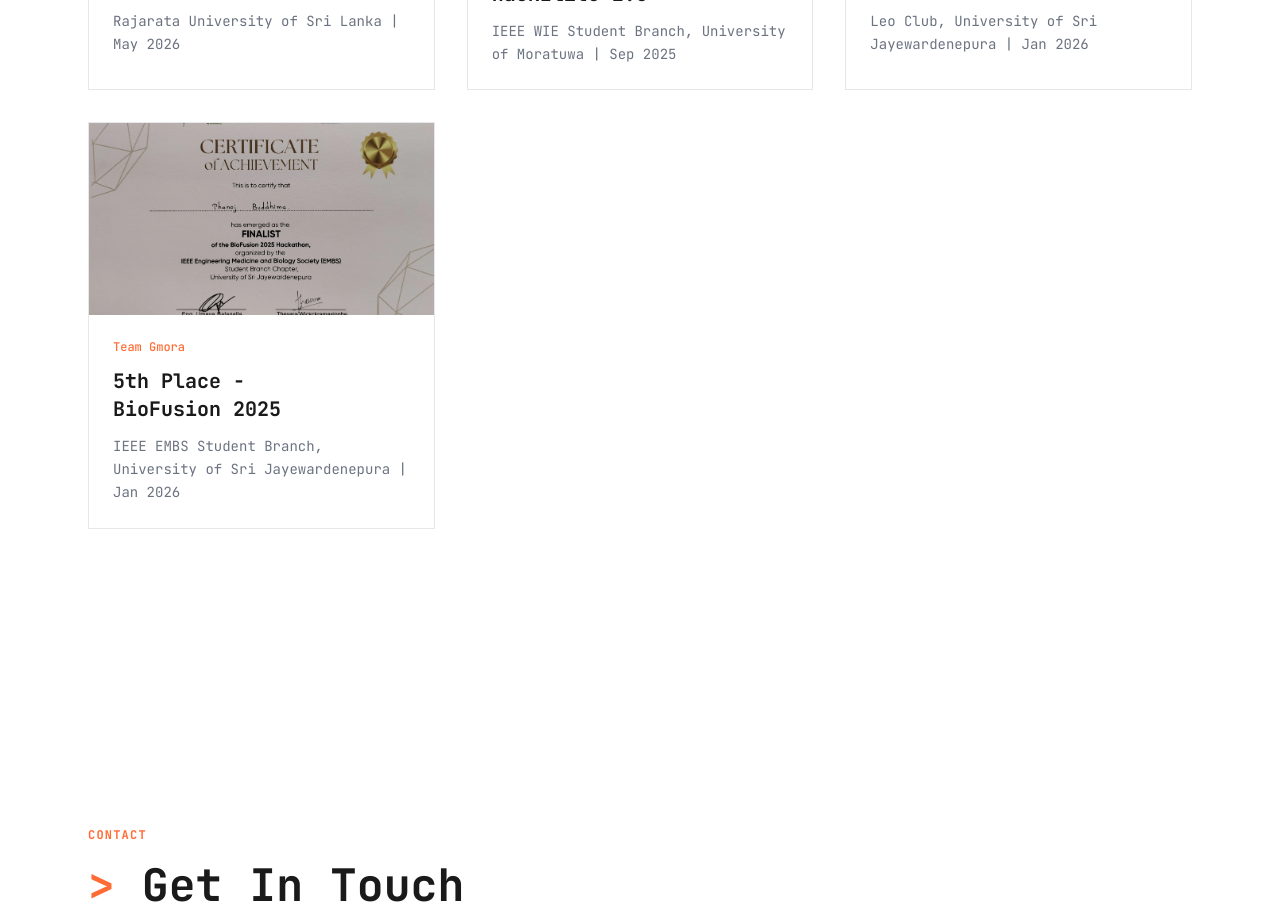
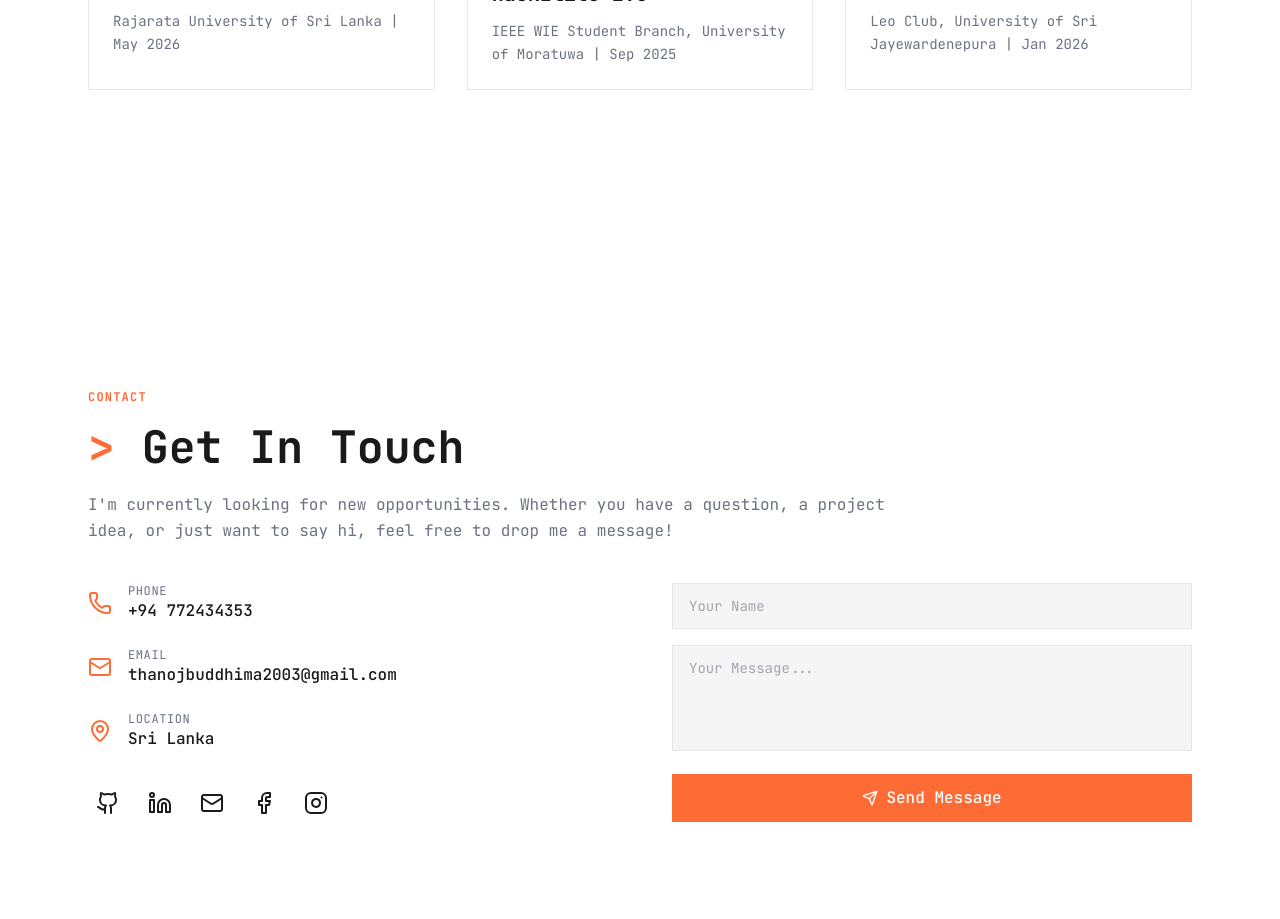
Before and after one commit to ThanojBuddhima/ThanojBuddhima.github.io, a React (Vite) app: page / in a window 1280 px wide. Shown: the part 8380-9299 px from the top of the page. Built offline with nearby package versions, Linux system fonts and the light colour scheme.

Commit message:
fix: remove BioFusion 2025 entry from achievements list

```diff
--- a/src/components/ProjectsAndAchievements.tsx
+++ b/src/components/ProjectsAndAchievements.tsx
@@ -64,15 +64,6 @@ const initialItems: ProjectItem[] = [
     shortDescription: "Leo Club, University of Sri Jayewardenepura | Jan 2026",
     githubUrl: '',
     images: ['/achievements/algoarena.webp'],
-    type: 'achievement',
-    teamName: 'Gmora',
-  },
-  {
-    id: 'biofusion',
-    name: '5th Place - BioFusion 2025',
-    shortDescription: "IEEE EMBS Student Branch, University of Sri Jayewardenepura | Jan 2026",
-    githubUrl: '',
-    images: ['/achievements/biofusion.webp'],
     type: 'achievement',
     teamName: 'Gmora',
   }
```
